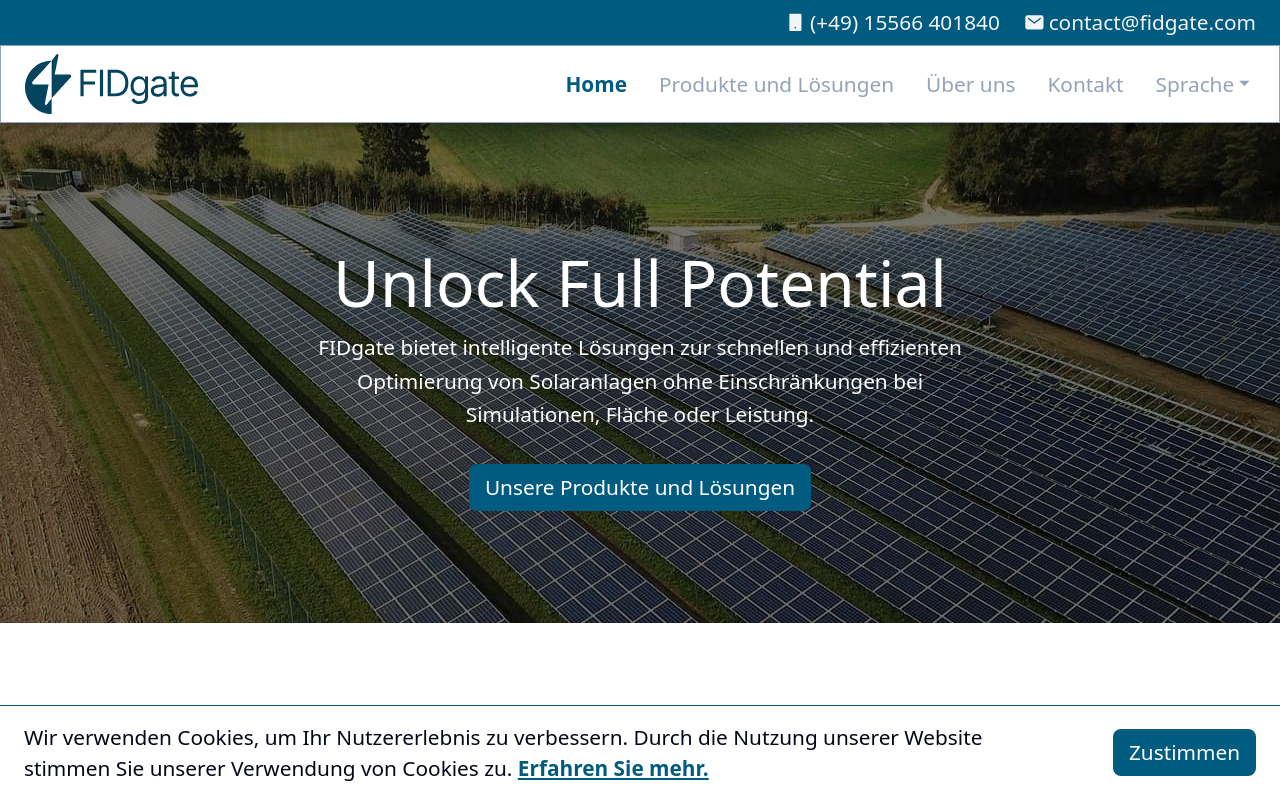
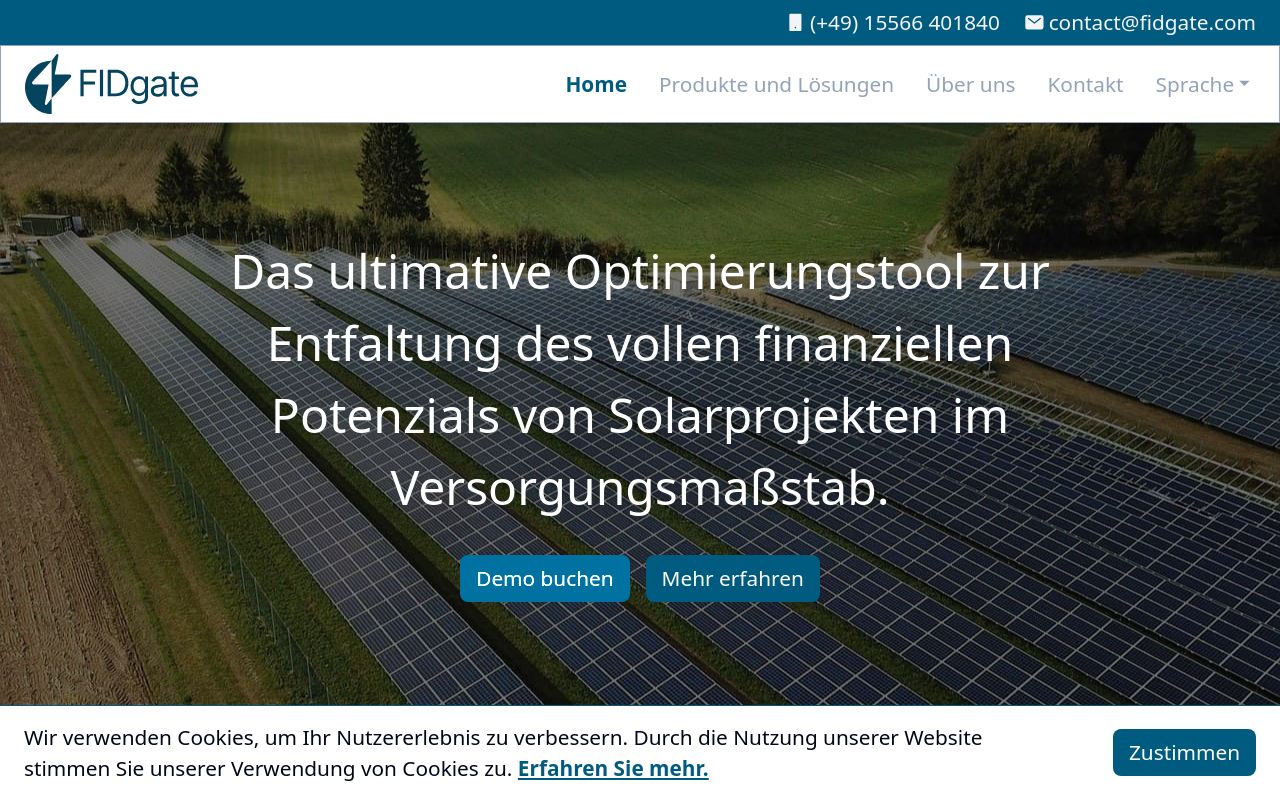
Before and after one commit to LuisMFG1992/Juanma, a React (Vite) app: page / in a window 1280 px wide. Shown: the top 798 px of the page. Built offline with nearby package versions, Linux system fonts and the light colour scheme.

Commit message:
new changes

```diff
--- a/src/components/AppButton.jsx
+++ b/src/components/AppButton.jsx
@@ -11,12 +11,13 @@ const AppButton = ({
   border = '',
   type = 'button',
   width = '',
-  callBack
+  callBack,
+  className
 }) => {
   return (
     <button
       type={type}
-      className={`${bgColorVariant[bgColor]} ${textColorVariant[textColor]} ${borderColorVariant[border]} ${width} rounded-lg px-4 py-2 text-paragraph hover:brightness-125`}
+      className={`${bgColorVariant[bgColor]} ${textColorVariant[textColor]} ${borderColorVariant[border]} ${width} rounded-lg px-4 py-2 text-paragraph hover:brightness-125 ${className}`}
       onClick={callBack}
     >
       {text}
--- a/src/components/Hero.jsx
+++ b/src/components/Hero.jsx
@@ -8,15 +8,24 @@ const Hero = () => {
   return (
     <section className='bgHero py-28'>
       <div className='flex h-full flex-col items-center justify-center px-2 text-center sm:px-6 md:px-28 lg:px-52'>
-        <h1 className='text-[3rem] font-medium text-white md:text-[4rem]'>
+        <h1 className='mb-8 text-[1.8rem] font-medium text-white md:text-[3rem]'>
           {t('home_hero_title')}
         </h1>
-        <p className='mb-8 max-w-[700px] text-paragraph leading-relaxed text-white'>
+        {/* <p className='mb-8 max-w-[700px] text-paragraph leading-relaxed text-white'>
           {t('home_hero_paragraph')}
-        </p>
-        <Link to={'/services'} className='flex justify-center'>
-          <AppButton text={t('home_hero_button')} hover={'lighter'} />
-        </Link>
+        </p> */}
+        <div className='flex flex-col justify-center gap-4 md:flex-row'>
+          <Link to={'/contact'}>
+            <AppButton
+              text={t('home_hero_button')}
+              hover={'lighter'}
+              className={'brightness-125'}
+            />
+          </Link>
+          <Link to={'/services'}>
+            <AppButton text={t('home_hero_button2')} hover={'lighter'} />
+          </Link>
+        </div>
       </div>
     </section>
   )
--- a/src/pages/Services.jsx
+++ b/src/pages/Services.jsx
@@ -50,9 +50,9 @@ const Services = () => {
 
       <HowWeWork />
 
-      <div className='bg-light'>
+      {/* <div className='bg-light'>
         <ComplementaryServices />
-      </div>
+      </div> */}
 
       <ContentImage
         title={t('services_personalizedProcess_title')}
--- a/src/translations/de/global.json
+++ b/src/translations/de/global.json
@@ -15,9 +15,10 @@
   "footer_copyright": "©2024 FIDgate Ltd",
   "footer_privacyPolicy": "Datenschutzbestimmungen",
 
-  "home_hero_title": "Unlock Full Potential",
+  "home_hero_title": "Das ultimative Optimierungstool zur Entfaltung des vollen finanziellen Potenzials von Solarprojekten im Versorgungsmaßstab.",
   "home_hero_paragraph": "FIDgate bietet intelligente Lösungen zur schnellen und effizienten Optimierung von Solaranlagen ohne Einschränkungen bei Simulationen, Fläche oder Leistung.",
-  "home_hero_button": "Unsere Produkte und Lösungen",
+  "home_hero_button": "Demo buchen",
+  "home_hero_button2": "Mehr erfahren",
   "home_howDoWeHelpYouTitle_title": "WIE UNTERSTÜTZEN WIR SIE",
   "home_howDoWeHelpYouTitle_firstParagraph": "Mehr als 60 % der Projekte schaffen es nicht durch die finale Investitionsentscheidung. Und von den 40 %, die gebaut werden, verlieren oft 5-15 % des IRR.",
   "home_howDoWeHelpYouTitle_secondParagraph": "<1>Lösungen entstanden durch Kollaboration:</1> Indem wir unser Fachwissen mit Ihren Geschäftszielen in Einklang bringen, verwandeln wir Energieprojekte in optimierte, leistungsstarke Anlagen.",
@@ -165,7 +166,7 @@
   "services_result_title": "Das Ergebnis für Ihr Unternehmen",
   "services_result_secondElement": "Wertvollste Erkenntnisse für die Projektentwicklung und -durchführung.",
   "services_result_firstElement": "Äußerst bequeme Business Case-Erstellung und gestraffter Entscheidungsprozess.",
-  "services_result_button": "JETZT EINE ERSTBERATUNG VEREINBAREN",
+  "services_result_button": "Demo buchen",
 
   "about_mission_title": "MISSION",
   "about_mission_paragraph": "FIDgate hat es sich zur Aufgabe gemacht, das Potenzial von Projekten im Bereich der erneuerbaren Energien durch innovative Lösungen und fortschrittliche Optimierungstechniken zu maximieren. Unser Ziel ist es, den Sektor der erneuerbaren Energien voranzutreiben und Unternehmen und Länder in die Lage zu versetzen, ihre Nachhaltigkeitsziele zu erreichen.",
--- a/src/translations/en/global.json
+++ b/src/translations/en/global.json
@@ -14,9 +14,10 @@
   "footer_copyright": "© 2024 FIDgate Ltd. All rights reserved",
   "footer_privacyPolicy": "Privacy policy",
 
-  "home_hero_title": "Unlock Full Potential",
+  "home_hero_title": "The ultimate optimization tool to unlock the full financial potential of utility-scale solar",
   "home_hero_paragraph": "FIDgate offers intelligent solutions to optimize solar plants quickly and efficiently without limits on simulations, area, or capacity.",
-  "home_hero_button": "Our services",
+  "home_hero_button": "Book a demo",
+  "home_hero_button2": "Learn more",
   "home_howDoWeHelpYouTitle_title": "HOW WE HELP YOU",
   "home_howDoWeHelpYouTitle_firstParagraph": "Over 60% of projects do not pass the FID gate, and of the 40% that do get built they often lose 5-15% of IRR",
   "home_howDoWeHelpYouTitle_secondParagraph": "<1>Solutions Born from Collaboration:</1> By aligning our expertise with your business goals, we transform energy projects into optimized, high-performing assets.",
@@ -164,7 +165,7 @@
   "services_result_title": "The result for your company",
   "services_result_firstElement": "Most valuable insights for project development and execution.",
   "services_result_secondElement": "Extremely convenient business case and streamlined decision-making process.",
-  "services_result_button": "SCHEDULE AN INITIAL CONSULTATION NOW",
+  "services_result_button": "Book a demo",
 
   "about_mission_title": "MISSION",
   "about_mission_paragraph": "At FIDgate, we are dedicated to maximizing the potential of renewable energy projects through cutting-edge solutions and advanced optimization techniques. Our mission is to drive the renewable energy sector forward, enabling companies and countries to achieve their sustainability goals.",
```
